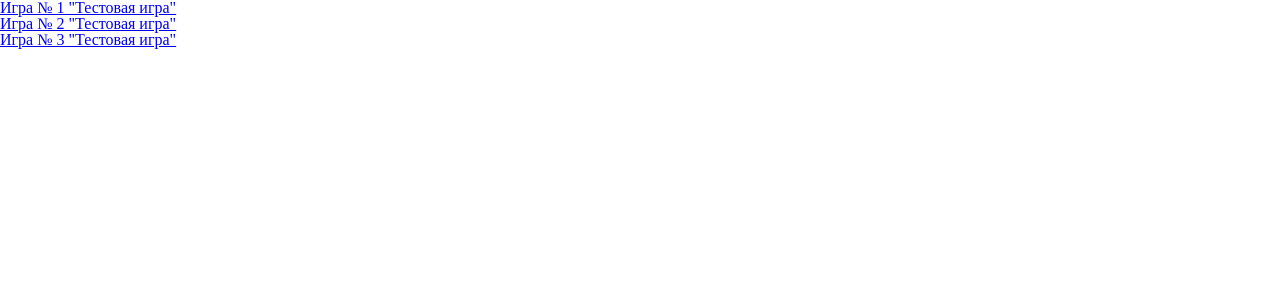
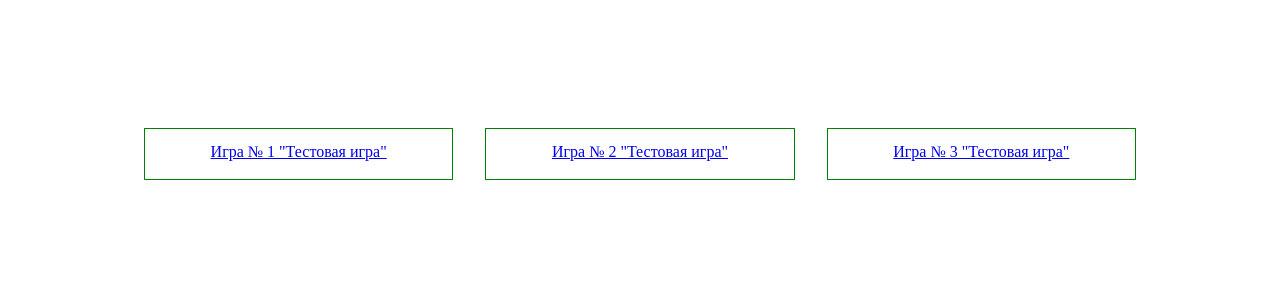
Before and after one commit to MikhailGusarov/PyQuiz, a Django app: page /OwnGame/ in a window 1280 px wide. Shown: the top 300 px of the page. Run offline with Django 3.2, Linux system fonts and the light colour scheme; data comes from the database, SQL or seed files in the repository.

Commit message:
стили

```diff
--- a/OwnGame/static/css/main.css
+++ b/OwnGame/static/css/main.css
@@ -0,0 +1,25 @@
+.main {
+    margin: 10% auto;
+    width: 80%;
+}
+.main_games {
+    display: flex;
+    flex-direction: row;
+    justify-content: space-around;
+    width: 100%;
+    flex-wrap: wrap;
+}
+.main_games_game {
+    width: 30%;
+    height: 50px;
+    border: 1px solid green;
+}
+.main_games_game a {
+}
+.main_games_game p {
+    width: 100%;
+    height: 100%;
+    padding-top: 5%;
+    padding-bottom: -1%;
+    text-align: center;
+}
--- a/OwnGame/templates/base.html
+++ b/OwnGame/templates/base.html
@@ -8,7 +8,7 @@
     <title>{% block title%} Своя игра {% endblock %}</title>
 </head>
 <body>
-    <section>
+    <section class="main">
         {% block content%}{% endblock %}
     </section>
 </body>
--- a/OwnGame/templates/index.html
+++ b/OwnGame/templates/index.html
@@ -1,11 +1,15 @@
 {% extends "base.html" %}
 {% block content %}
 {% if games %}
-    <ul>
+    <div class="main_games">
     {% for game in games%}
-        <li><a href="{% url 'owngame:game' game.number %}">{{game}}</a></li>
+
+            <div class="main_games_game">
+                <a href="{% url 'owngame:game' game.number %}"><p>{{game}}</p></a>
+            </div>
+
     {% endfor %}
-    </ul>
+    </div>
 {% else %}
 <p>Нет игр</p>
 {% endif %}
```
